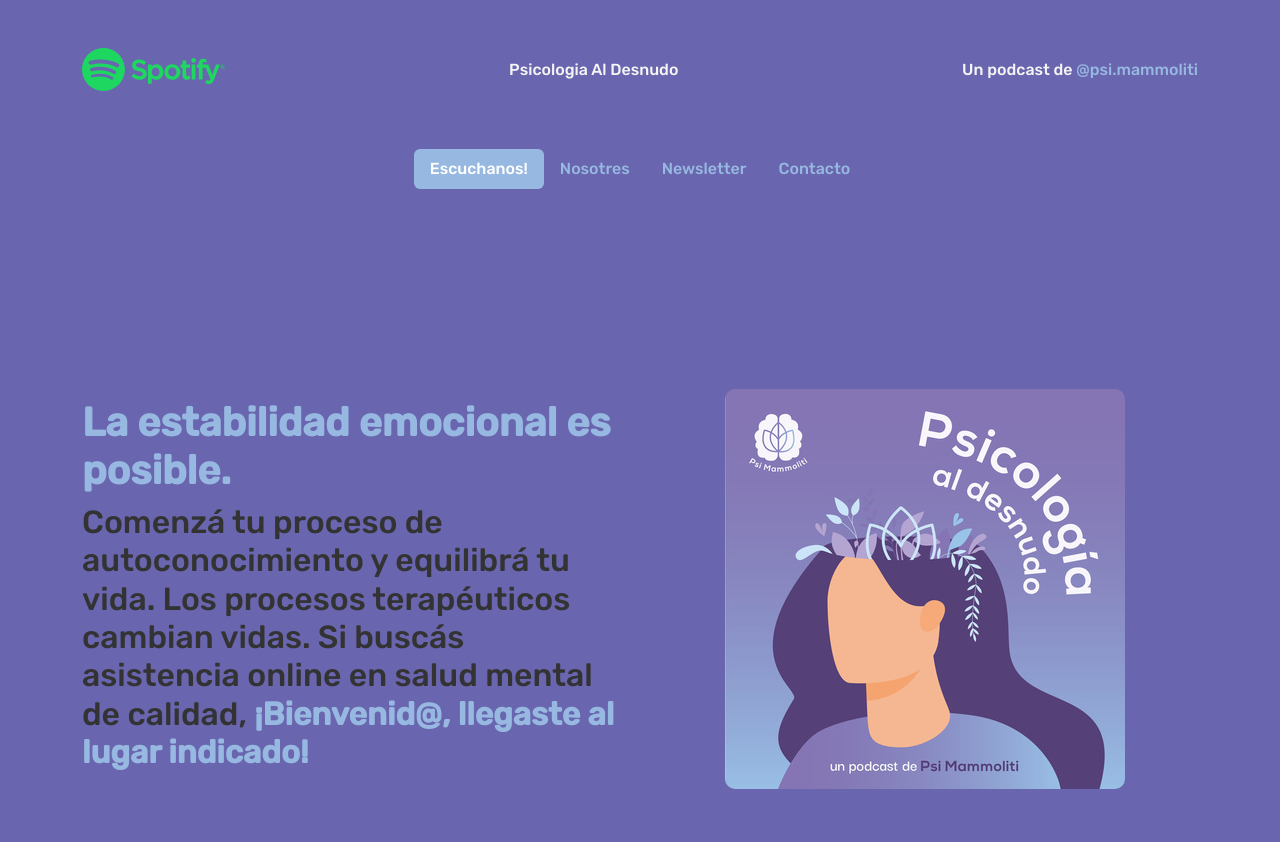
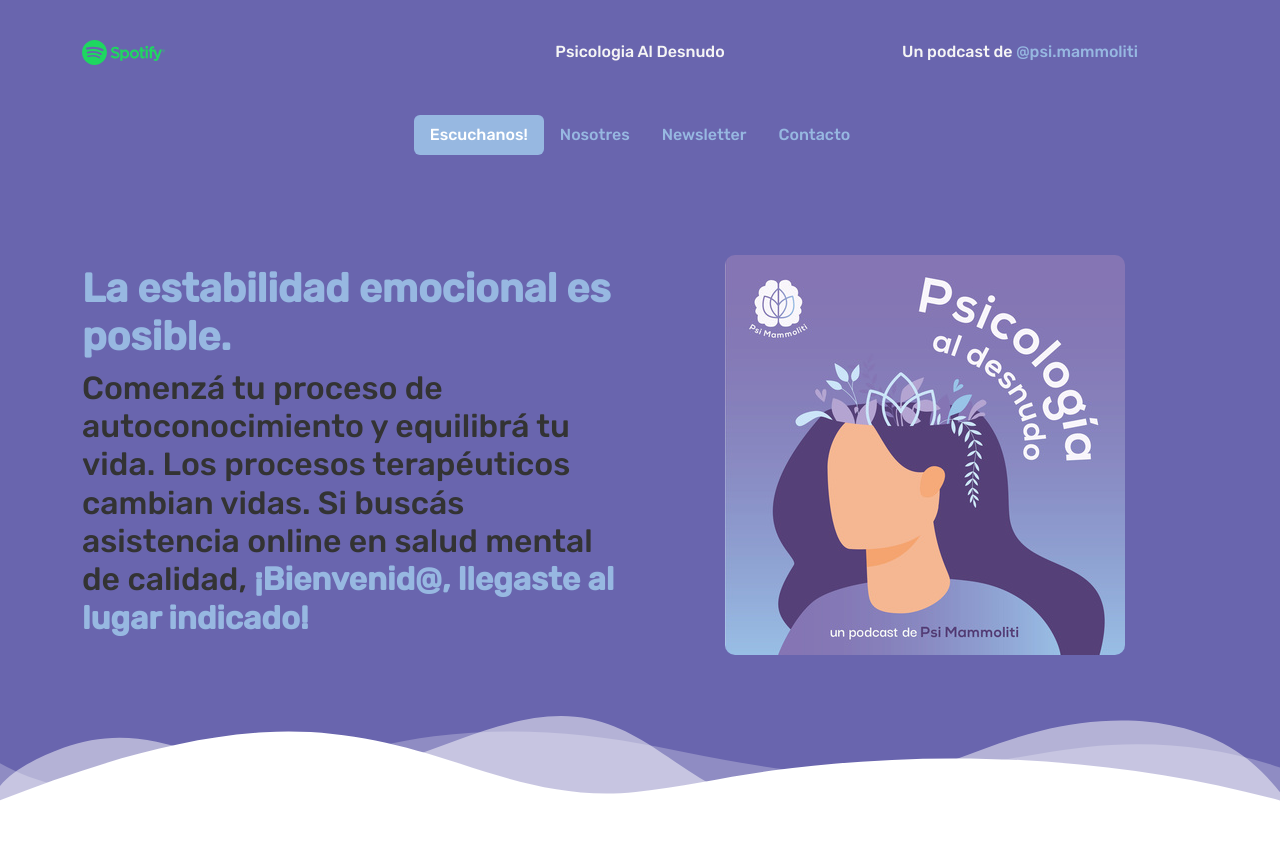
Before and after one commit to davidicabello/WinterHack, a website: page Proyecto02/public/index.html in a window 1280 px wide. Shown: the top 842 px of the page. Drawn offline with nearby package versions, Linux system fonts and the light colour scheme; a web font is replaced by a local one.

Commit message:
header top
header top

```diff
--- a/Proyecto02/public/css/styles.css
+++ b/Proyecto02/public/css/styles.css
@@ -20,6 +20,10 @@ body {
 
 .paddings {
     padding-top: 100px;
+    padding-bottom: 100px;
+}
+
+.padding-bot {
     padding-bottom: 100px;
 }
 
@@ -48,9 +52,9 @@ body {
 
 .main-logo-spotify {
 
-    width: 15%;
-    max-width: auto;
-    justify-content: center;
+    width: 30%;
+    height: auto;
+
 }
 
 b {
--- a/Proyecto02/public/index.html
+++ b/Proyecto02/public/index.html
@@ -26,7 +26,7 @@
     <link rel="icon" href="images/worldw1.svg" type="image/png" />
     <!-- OPEN GRAPH-->
     <meta property="og:title" content='Psicologia al desnudo - @psi.mammoliti' />
-    <meta property="og:description" content='podcast pcologia al desnudo de la @psi.mammoliti' />
+    <meta property="og:description" content='Podcast Psicologia al desnudo de la licenciada @psi.mammoliti' />
     <meta property="og:type" content="podcast" />
     <meta property="og:image" content="images/main-logo-psicologia-al-desnudo-2.jpg" />
     <meta property="og:url" content="https://psicologia-al-desnudo-reto-02.web.app/" />
@@ -35,7 +35,7 @@
     <meta property="og:image:height" content="300" />
     <!-- DATA TWITTER-->
     <meta property="twitter:title" content="Psicologia al desnudo - @psi.mammoliti'" />
-    <meta property="twitter:description" content="podcast pcologia al desnudo de la @psi.mammoliti" />
+    <meta property="twitter:description" content="Podcast Psicologia al desnudo de la licenciada @psi.mammoliti" />
     <meta property="twitter:type" content="podcast" />
     <meta property="twitter:image" content="images/main-logo-psicologia-al-desnudo-2.jpg" />
     <meta property="twitter:url" content="https://psicologia-al-desnudo-reto-02.web.app/" />
@@ -43,20 +43,17 @@
 
 <body>
 
-    <header class="container main-header">
+    <header class="container main-header justify-content-center text-align">
         <div class="row">
-            <!-- As a heading -->
-            <nav class="navbar sticky-top bg-none">
-                <div class="container-fluid">
-                    <div class="row main-logo-spotify"><img src="images/Spotify_logo_with_text.svg"
-                            alt="logo de spotify "></div>
-                    <span><strong style="color: whitesmoke; font-weight: 200;">Psicologia Al Desnudo
-                        </strong></span>
-                    <span><strong style="color: whitesmoke;font-weight: 100;">
-                            Un podcast de<a href="http://psimammoliti.com" target="_blank" rel="noopener noreferrer">
-                                @psi.mammoliti</a></strong></span>
+            <div class="col-sm-4 ">
+                <div class="row main-logo-spotify"><img src="images/Spotify_logo_with_text.svg" alt="logo de spotify ">
                 </div>
-            </nav>
+            </div>
+            <div class="col-sm-4"><span><strong style="color: whitesmoke; font-weight: 200;">Psicologia Al Desnudo
+                    </strong></span></div>
+            <div class="col-sm-4"><span><strong style="color: whitesmoke;font-weight: 100;">
+                        Un podcast de<a href="http://psimammoliti.com" target="_blank" rel="noopener noreferrer">
+                            @psi.mammoliti</a></strong></span></div>
         </div>
 
         <nav class="nav-pills container-fluid nav-text paddings-small ">
@@ -78,9 +75,9 @@
         </nav>
     </header>
 
-    <section class="main-hero paddings">
+    <section class="main-hero padding-bot">
         <div class="container">
-            <div class="row align-center">
+            <div class="row align-center d-flex flex-wrap-reverse">
                 <div class="col-md-6 main-hero-description ">
                     <span>
                         <h1>
@@ -229,7 +226,7 @@
                     </div>
                 </div>
             </div>
-            <div class="row">
+            <div class="row padding-bot">
                 <div class="col-md-3">
                     <div class="card" style="width: 18rem;">
                         <a href="https://open.spotify.com/episode/1Ue4y26s9MyG4cXSW4oFWf" target="_blank"><img
@@ -363,7 +360,7 @@
             </div>
             <div class="row">
                 <div class="col-sm-3">
-                    <div class="row margins fav-logo"><a href="davidicabello.dev@gmail.com"><i
+                    <div class="row margins fav-logo"><a href="mailto:davidicabello.dev@gmail.com"><i
                                 class="far fa-envelope"></i></a>
                     </div>
                     <div class="centered">
@@ -483,7 +480,7 @@
                 </div>
             </a>
 
-            <a target="_blank" href="https://github.com/davidlp90">
+            <a target="_blank" href="https://github.com/davidicabello">
                 <div class="icon github">
                     <div class="tooltip">Github</div>
                     <span><i class="fab fa-github"></i></span>
@@ -500,6 +497,7 @@
         </div>
         <div class="footer-copyright text-center">© 2021 Copyright: davidicabello - http://psimammoliti.com</div>
     </footer>
+    <script src="https://kit.fontawesome.com/6435488ffd.js" crossorigin="anonymous"></script>
     <!-- JavaScript Bundle with Popper -->
     <script src="https://cdn.jsdelivr.net/npm/bootstrap@5.2.0/dist/js/bootstrap.bundle.min.js"
         integrity="sha384-A3rJD856KowSb7dwlZdYEkO39Gagi7vIsF0jrRAoQmDKKtQBHUuLZ9AsSv4jD4Xa"
```
Also changed, not shown: 1 other file.
